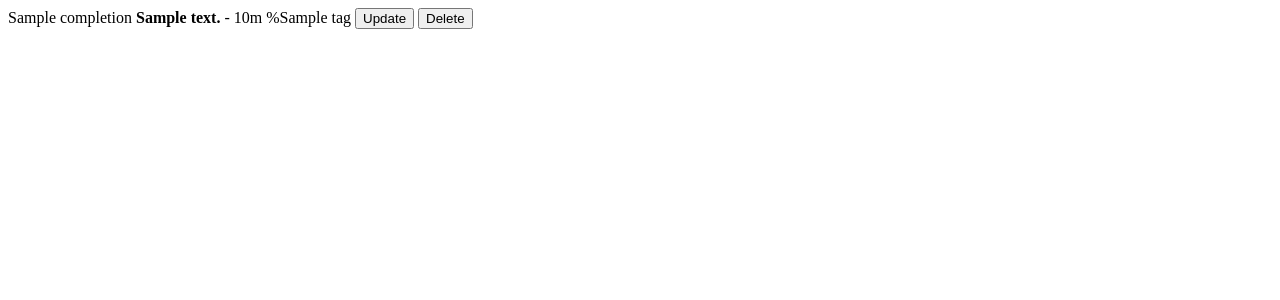
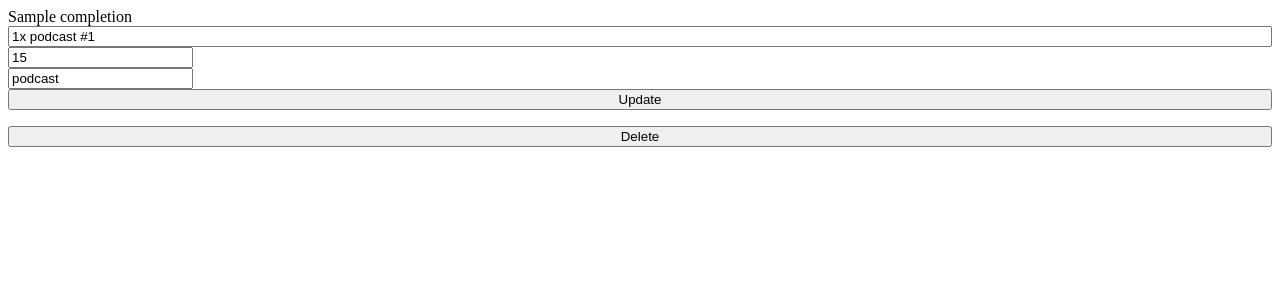
Before and after one commit to ehaliewicz/time-tracker, a Django app: template todo/templates/todo_log.html in a window 1280 px wide. Shown: the top 300 px of the page. Run offline with Django 3.2, Linux system fonts and the light colour scheme; the template is opened without the code that fills it: most values are stand-ins (such as "Sample title", 1, 10 or a date in 2020).

Commit message:
styling tweaks

```diff
--- a/todo/templates/todo_log.html
+++ b/todo/templates/todo_log.html
@@ -1,22 +1,38 @@
+<div class="col-md-7 col-xs-12">
+  <form action="/update_todo_log/{{todo.instance.unique_id}}"
+	method="POST" id="form-{{todo.instance.unique_id}}"
+	data-refresh='["stats"]'>
+    {% include "todo_log_form.html" %}
+  </form>
+</div>
 
-<form action="/update_todo_log/{{todo.instance.unique_id}}"
-      method="post" id="form-{{todo.instance.unique_id}}"
-      style="display: inline;" data-refresh='["stats"]'>
-  {% include "todo_log_form.html" %}
+<div class="col-xs-1 col-md-0"></div>
 
-</form>
-<form action="/delete_todo_log/{{todo.instance.unique_id}}"
-      method="POST" style="display: inline;"
-      data-refresh='["stats"]' data-delete-id="todo-{{todo.instance.unique_id}}-row">
-  {% csrf_token %}
-  <input type="submit" value="Delete">
-</form>
+
+<div class="col-md-1 col-xs-6">
+  <form action="/delete_todo_log/{{todo.instance.unique_id}}"
+	method="POST"
+	data-refresh='["stats"]' data-delete-id="todo-{{todo.instance.unique_id}}-row">
+    <div class="row">
+      {% csrf_token %}
+      <div class="col-xs-8 col-md-0"></div>
+      <div class="col-md-12 col-xs-4">
+	<input type="submit" style="width: 100%;" value="Delete">
+      </div>
+    </div>
+  </form>
+</div>
 
 {% if active_timer is None %}
-<form action="/start_timer/{{todo.instance.unique_id}}" method="POST"
-      data-refresh='["timer", "todo-logs"]'
-      style="display: inline;">
-  {% csrf_token %}
-  <input type="submit" value="Start Timer">
-</form>
+<div class="col-md-2 col-xs-5">
+  <form action="/start_timer/{{todo.instance.unique_id}}" method="POST"
+	data-refresh='["timer", "todo-logs"]'>
+    {% csrf_token %}
+    <div class="row">
+      <div class="col-md-8 start-timer-div-custom-width">
+	<input type="submit" value="Start Timer" class="start-timer-custom-width">
+      </div>
+    </div>
+  </form>
+</div>
 {% endif %}
--- a/todo/templates/todo_log_form.html
+++ b/todo/templates/todo_log_form.html
@@ -1,10 +1,21 @@
+<div class="row">
+{% csrf_token %}
+<div class="col-md-1 col-xs-1">
+  {{todo.completion}}
+</div>
+<div class="col-md-4 col-xs-6" style="font-weight:bold;">
+  <input type="text" name="description" value="1x podcast #1" maxlength="1024" required="" id="id_description" style="width: 100%;">
+</div>
+<div class="col-md-2 col-xs-5"><input class="duration-custom-width" type="number" name="duration" value="15" required="" id="id_duration"></div>
 
-{% csrf_token %}
-{{todo.completion}}
-<span style="font-weight:bold;">{{todo.description}}</span> - {{todo.duration}}m
 
-%{{todo.tag}}
+<div class="col-xs-1 col-md-0"></div>
+<div class="col-md-3 col-xs-6"><input type="text" class="tag-custom-width" name="tag" value="podcast" maxlength="128" id="id_tag"></div>
 
 <span style="display: none;">{{todo.date}}</span>
 
-<input type="submit" value="Update">
+<div class="col-md-2 col-xs-3">
+  <input type="submit" value="Update" style="width: 100%;" class="submit-btn-custom-width">
+</div>
+
+</div>
```
Also changed, not shown: todo/templates/day_todo_list.html (+34 -0 lines).
